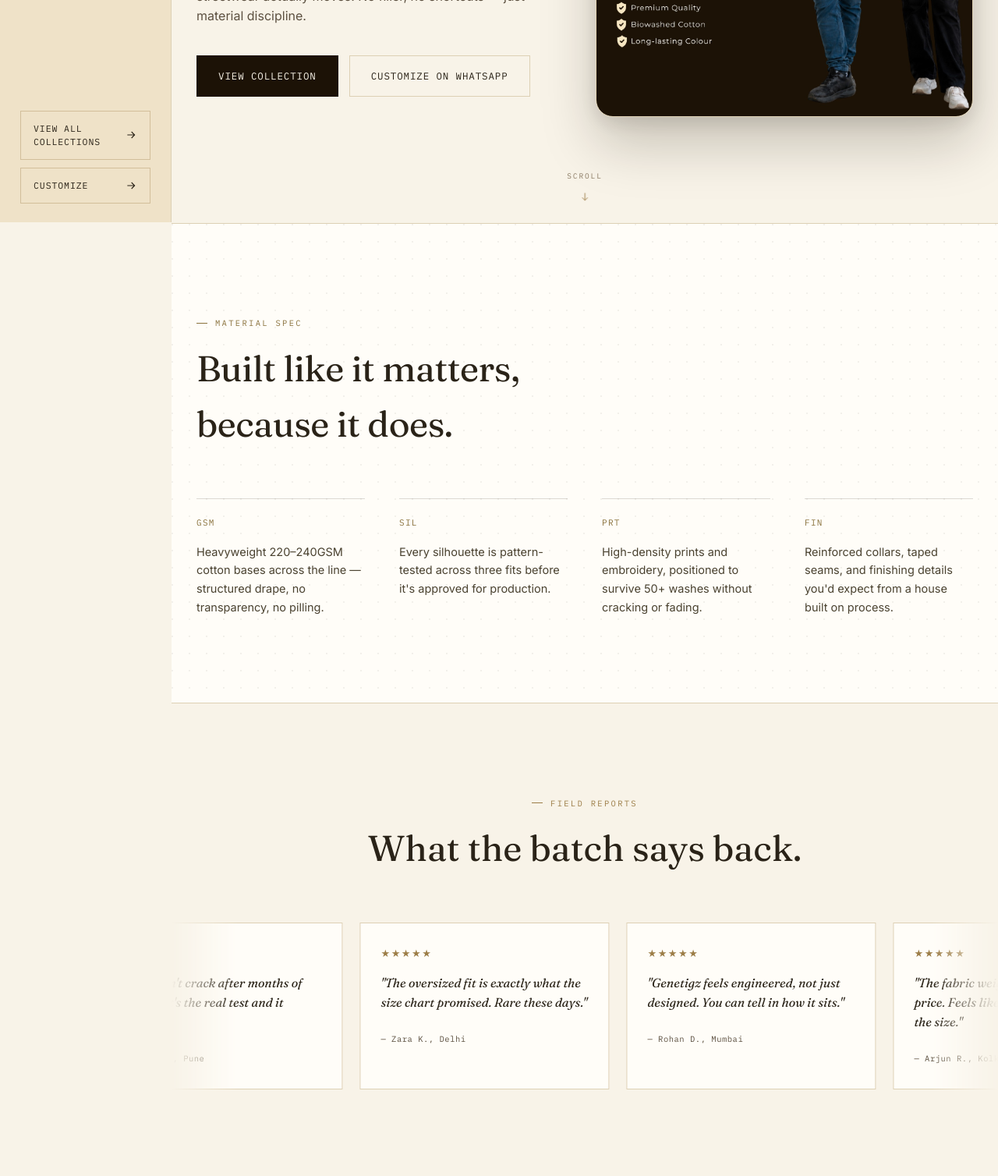
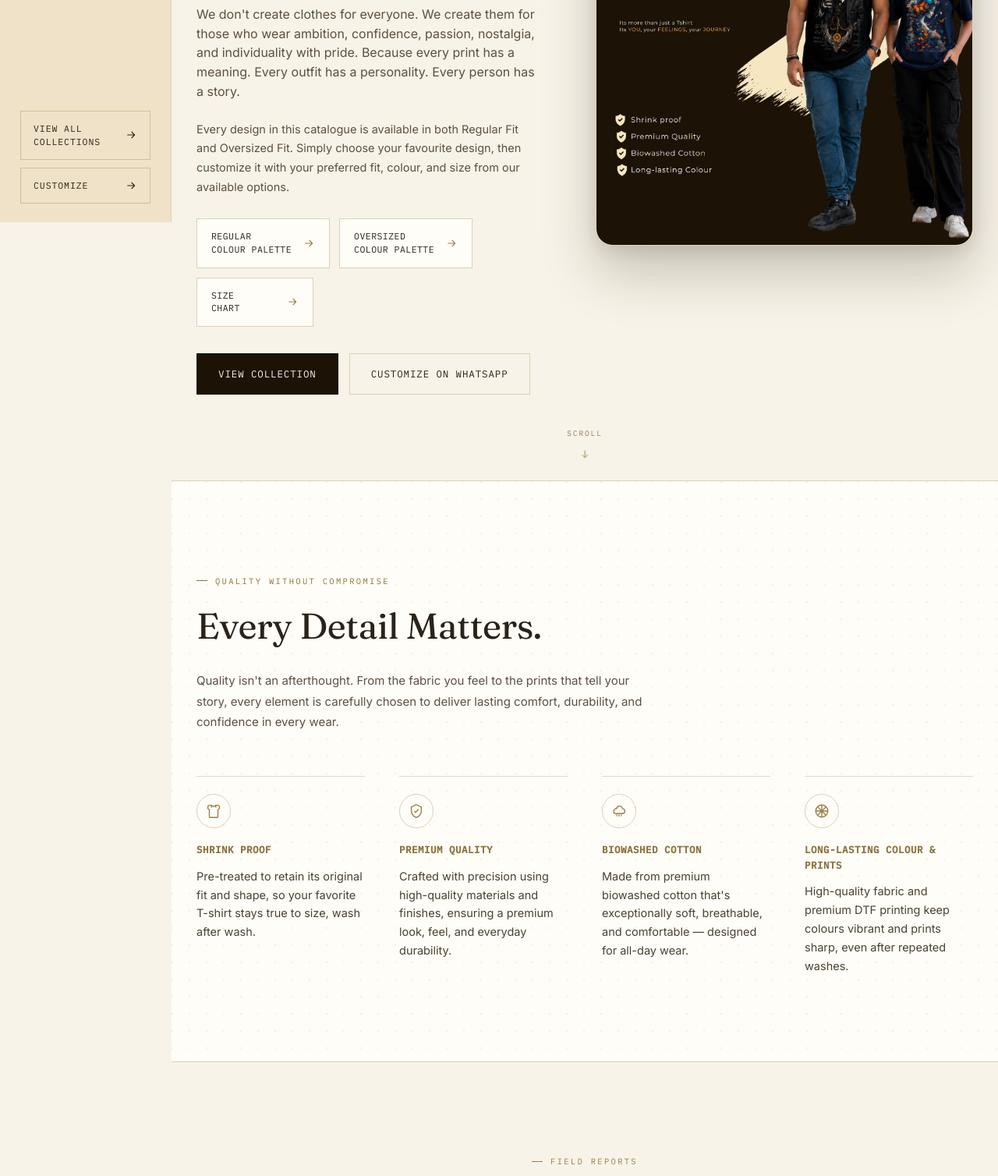
Before and after one commit to Tanbigh/GENETIGZ, a website: page index.html in a window 1280 px wide. Shown: the part 515-2023 px from the top of the page at 78% size. Drawn offline with nearby package versions, Linux system fonts and the light colour scheme.

Commit message:
Update website content, footer, and collections

```diff
--- a/index.html
+++ b/index.html
@@ -130,14 +130,35 @@
     <div class="hero-grid">
 
       <div class="hero-copy">
-        <p class="eyebrow">FEATURED SPECIMEN — FW26</p>
-        <h1 class="hero-title">Fabric is<br>the format.</h1>
+        <p class="eyebrow">ENGINEERED FOR SELF-EXPRESSION</p>
+        <h1 class="hero-title">Not Just Another<br>T-Shirt Brand.</h1>
         <p class="hero-desc">
-          Every Genetigz piece begins as a spec sheet before it becomes a garment.
-          240GSM heavyweight cotton, reinforced stitch lines, and a fit engineered
-          for how streetwear actually moves. No filler, no shortcuts — just
-          material discipline.
+          We don't create clothes for everyone. We create them for those who wear
+          ambition, confidence, passion, nostalgia, and individuality with pride.
+          Because every print has a meaning. Every outfit has a personality.
+          Every person has a story.
         </p>
+        <p class="hero-note">
+          Every design in this catalogue is available in both Regular Fit and
+          Oversized Fit. Simply choose your favourite design, then customize it
+          with your preferred fit, colour, and size from our available options.
+        </p>
+
+        <div class="hero-quicklinks">
+          <a href="regular-colour-palette.html" class="hero-quicklink">
+            <span class="hero-quicklink-label">Regular<br>Colour Palette</span>
+            <svg viewBox="0 0 24 24" width="16" height="16" fill="none" stroke="currentColor" stroke-width="1.6"><path d="M5 12h14M13 6l6 6-6 6"/></svg>
+          </a>
+          <a href="oversized-colour-palette.html" class="hero-quicklink">
+            <span class="hero-quicklink-label">Oversized<br>Colour Palette</span>
+            <svg viewBox="0 0 24 24" width="16" height="16" fill="none" stroke="currentColor" stroke-width="1.6"><path d="M5 12h14M13 6l6 6-6 6"/></svg>
+          </a>
+          <a href="size-chart.html" class="hero-quicklink">
+            <span class="hero-quicklink-label">Size<br>Chart</span>
+            <svg viewBox="0 0 24 24" width="16" height="16" fill="none" stroke="currentColor" stroke-width="1.6"><path d="M5 12h14M13 6l6 6-6 6"/></svg>
+          </a>
+        </div>
+
         <div class="hero-actions">
           <a href="#collection" class="btn-primary" data-scroll="#collection">View Collection</a>
           <a href="https://wa.me/917001494960?text=Hi%20Genetigz%2C%20I%27d%20like%20to%20customize%20a%20piece."
@@ -176,24 +197,41 @@
   ============================================= -->
   <section class="quality">
     <div class="quality-inner">
-      <p class="eyebrow">MATERIAL SPEC</p>
-      <h2 class="quality-title">Built like it matters, because it does.</h2>
+      <p class="eyebrow">QUALITY WITHOUT COMPROMISE</p>
+      <h2 class="quality-title">Every Detail Matters.</h2>
+      <p class="quality-desc">
+        Quality isn't an afterthought. From the fabric you feel to the prints
+        that tell your story, every element is carefully chosen to deliver
+        lasting comfort, durability, and confidence in every wear.
+      </p>
       <div class="quality-grid">
         <div class="quality-item">
-          <span class="quality-num">GSM</span>
-          <p>Heavyweight 220–240GSM cotton bases across the line — structured drape, no transparency, no pilling.</p>
+          <span class="quality-icon" aria-hidden="true">
+            <svg viewBox="0 0 24 24" width="22" height="22" fill="none" stroke="currentColor" stroke-width="1.5"><path d="M4 9V6a2 2 0 0 1 2-2h3l3 2 3-2h3a2 2 0 0 1 2 2v3"/><path d="M4 9l2 1v10a1 1 0 0 0 1 1h10a1 1 0 0 0 1-1V10l2-1"/><path d="M9 4v3M15 4v3"/></svg>
+          </span>
+          <span class="quality-num">Shrink Proof</span>
+          <p>Pre-treated to retain its original fit and shape, so your favorite T-shirt stays true to size, wash after wash.</p>
         </div>
         <div class="quality-item">
-          <span class="quality-num">SIL</span>
-          <p>Every silhouette is pattern-tested across three fits before it's approved for production.</p>
+          <span class="quality-icon" aria-hidden="true">
+            <svg viewBox="0 0 24 24" width="22" height="22" fill="none" stroke="currentColor" stroke-width="1.5"><path d="M12 3l7 3.5v5c0 4.7-3 8.6-7 9.5-4-.9-7-4.8-7-9.5v-5L12 3Z"/><path d="M9 12l2 2 4-4.5"/></svg>
+          </span>
+          <span class="quality-num">Premium Quality</span>
+          <p>Crafted with precision using high-quality materials and finishes, ensuring a premium look, feel, and everyday durability.</p>
         </div>
         <div class="quality-item">
-          <span class="quality-num">PRT</span>
-          <p>High-density prints and embroidery, positioned to survive 50+ washes without cracking or fading.</p>
+          <span class="quality-icon" aria-hidden="true">
+            <svg viewBox="0 0 24 24" width="22" height="22" fill="none" stroke="currentColor" stroke-width="1.5"><path d="M4.5 13c0-3 2.2-4.5 4-4.5.3-2 2-3.5 4-3.5 2.3 0 4 1.6 4.3 3.6 1.8.2 3.2 1.7 3.2 3.4 0 2-1.6 3.5-3.6 3.5H7.4c-1.6 0-2.9-1.1-2.9-2.5Z"/><path d="M9 17v2M12 17v2.6M15 17v2"/></svg>
+          </span>
+          <span class="quality-num">Biowashed Cotton</span>
+          <p>Made from premium biowashed cotton that's exceptionally soft, breathable, and comfortable — designed for all-day wear.</p>
         </div>
         <div class="quality-item">
-          <span class="quality-num">FIN</span>
-          <p>Reinforced collars, taped seams, and finishing details you'd expect from a house built on process.</p>
+          <span class="quality-icon" aria-hidden="true">
+            <svg viewBox="0 0 24 24" width="22" height="22" fill="none" stroke="currentColor" stroke-width="1.5"><circle cx="12" cy="12" r="8.5"/><path d="M12 3.5v17M3.5 12h17M6 6l12 12M18 6L6 18"/></svg>
+          </span>
+          <span class="quality-num">Long-Lasting Colour &amp; Prints</span>
+          <p>High-quality fabric and premium DTF printing keep colours vibrant and prints sharp, even after repeated washes.</p>
         </div>
       </div>
     </div>
@@ -293,10 +331,13 @@
           <a href="https://www.instagram.com/genetigz_tshirt/?hl=en" target="_blank" rel="noopener" aria-label="Genetigz on Instagram">
             <svg viewBox="0 0 24 24" width="16" height="16" fill="none" stroke="currentColor" stroke-width="1.6"><rect x="4" y="4" width="16" height="16" rx="4.5"/><circle cx="12" cy="12" r="3.4"/><circle cx="16.6" cy="7.4" r="1"/></svg>
           </a>
-          <a href="https://x.com" target="_blank" rel="noopener" aria-label="Genetigz on X">
-            <svg viewBox="0 0 24 24" width="16" height="16" fill="none" stroke="currentColor" stroke-width="1.6"><path d="M4 4l16 16M20 4L4 20"/></svg>
-          </a>
         </div>
+        <ul class="footer-highlights">
+          <li>Ships Pan India</li>
+          <li>Easy Return &amp; Replacement Policy*</li>
+          <li>Customizable in Regular &amp; Oversized Fits</li>
+          <li>Multiple Colours &amp; Sizes Available</li>
+        </ul>
       </div>
       <div class="footer-col">
         <h4>Catalog</h4>
@@ -313,6 +354,9 @@
     </div>
     <div class="footer-bottom">
       <span>© <span id="year"></span> <span class="brand-word">GENETIGZ</span>. All rights reserved.</span>
+      <div class="footer-bottom-links">
+        <a href="return-policy.html" class="footer-return-link">Return Policy</a>
+      </div>
       <span class="footer-code">GZ // FW26 // ALL SYSTEMS NOMINAL</span>
     </div>
   </footer>
--- a/style.css
+++ b/style.css
@@ -570,6 +570,49 @@ main{ margin-left: var(--sidebar-w); }
   margin: 0 0 38px;
   font-weight: 300;
 }
+.hero-note{
+  color: var(--ink-soft);
+  font-size: 14.5px;
+  max-width: 48ch;
+  margin: -14px 0 28px;
+  font-weight: 300;
+  line-height: 1.7;
+}
+
+.hero-quicklinks{
+  display: flex;
+  gap: 12px;
+  flex-wrap: wrap;
+  margin: 0 0 34px;
+}
+.hero-quicklink{
+  display: inline-flex;
+  align-items: center;
+  justify-content: space-between;
+  gap: 14px;
+  padding: 14px 18px;
+  border: 1px solid var(--line);
+  background: var(--paper);
+  color: var(--ink);
+  min-width: 150px;
+  transition: border-color .3s var(--ease), transform .3s var(--ease), box-shadow .3s var(--ease), color .3s var(--ease);
+}
+.hero-quicklink-label{
+  font-family: var(--font-mono);
+  font-size: 11.5px;
+  letter-spacing: .04em;
+  line-height: 1.45;
+  text-transform: uppercase;
+}
+.hero-quicklink svg{ flex-shrink: 0; color: var(--brass); transition: transform .3s var(--ease); }
+.hero-quicklink:hover{
+  border-color: var(--brass);
+  color: var(--brass);
+  transform: translateY(-2px);
+  box-shadow: 0 10px 24px rgba(156,125,71,0.18);
+}
+.hero-quicklink:hover svg{ transform: translateX(3px); }
+
 .hero-actions{ display: flex; gap: 14px; flex-wrap: wrap; }
 
 .btn-primary{
@@ -709,8 +752,16 @@ main{ margin-left: var(--sidebar-w); }
   font-weight: 400;
   font-size: clamp(2rem, 3.6vw, 2.9rem);
   max-width: 17ch;
-  margin: 0 0 60px;
+  margin: 0 0 22px;
   letter-spacing: -0.01em;
+}
+.quality-desc{
+  color: var(--ink-soft);
+  font-size: 15px;
+  max-width: 62ch;
+  margin: 0 0 56px;
+  font-weight: 300;
+  line-height: 1.75;
 }
 .quality-grid{
   display: grid;
@@ -723,13 +774,26 @@ main{ margin-left: var(--sidebar-w); }
   transition: border-color .3s var(--ease), transform .3s var(--ease-soft);
 }
 .quality-item:hover{ border-top-color: var(--brass); transform: translateY(-3px); }
+.quality-icon{
+  display: flex;
+  align-items: center;
+  justify-content: center;
+  width: 44px;
+  height: 44px;
+  margin-bottom: 18px;
+  color: var(--brass);
+  border: 1px solid var(--brass-soft);
+  border-radius: 50%;
+}
 .quality-num{
   display: block;
   font-family: var(--font-mono);
-  font-size: 11px;
-  letter-spacing: .12em;
+  font-size: 12.5px;
+  letter-spacing: .04em;
+  text-transform: uppercase;
   color: #8a723d;
-  margin-bottom: 16px;
+  font-weight: 600;
+  margin-bottom: 12px;
 }
 .quality-item p{ margin: 0; font-size: 14.5px; color: #4a4230; line-height: 1.65; }
 
@@ -960,6 +1024,32 @@ main{ margin-left: var(--sidebar-w); }
 }
 .footer-social svg{ width: 16px; height: 16px; }
 
+.footer-highlights{
+  margin: 26px 0 0;
+  padding: 0;
+  list-style: none;
+  display: flex;
+  flex-direction: column;
+  gap: 10px;
+}
+.footer-highlights li{
+  position: relative;
+  padding-left: 22px;
+  font-size: 12.5px;
+  color: var(--ink-soft);
+  font-family: var(--font-mono);
+  letter-spacing: .01em;
+  line-height: 1.5;
+}
+.footer-highlights li::before{
+  content: '✔';
+  position: absolute;
+  left: 0;
+  top: 0;
+  color: var(--brass);
+  font-size: 11px;
+}
+
 .footer-col h4{
   font-family: var(--font-mono);
   font-size: 10.5px;
@@ -1023,6 +1113,24 @@ main{ margin-left: var(--sidebar-w); }
   letter-spacing: .05em;
 }
 .footer-bottom-links{ display: flex; gap: 22px; }
+.footer-return-link{
+  display: inline-flex;
+  align-items: center;
+  gap: 8px;
+  color: var(--ink);
+  font-family: var(--font-mono);
+  font-size: 10.5px;
+  letter-spacing: .1em;
+  text-transform: uppercase;
+  padding: 8px 14px;
+  border: 1px solid var(--brass-soft);
+  transition: background .3s var(--ease), border-color .3s var(--ease), color .3s var(--ease);
+}
+.footer-return-link:hover{
+  background: var(--brass);
+  border-color: var(--brass);
+  color: var(--paper);
+}
 .footer-bottom .footer-code{
   color: var(--brass);
   display: inline-flex;
```
